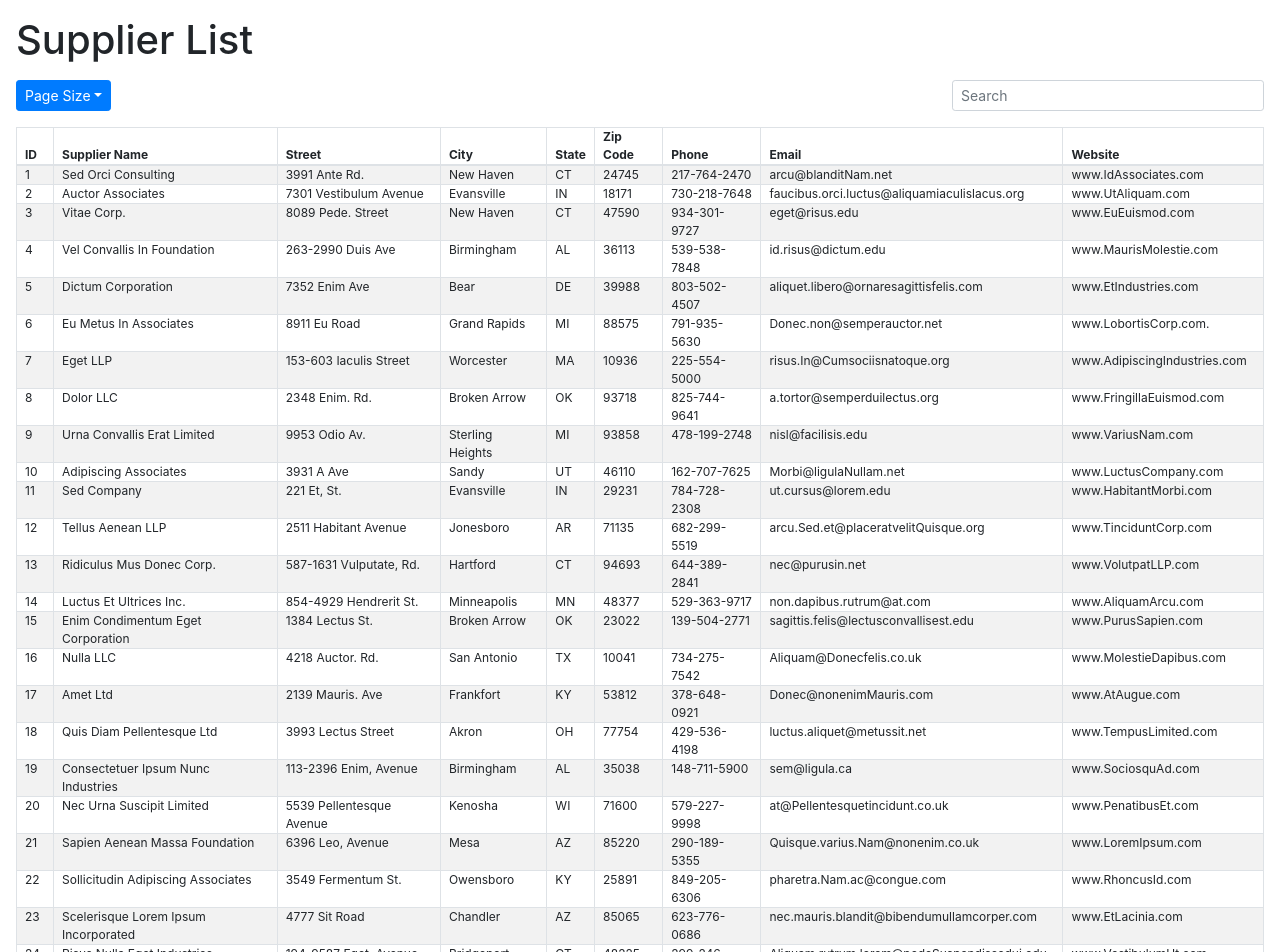
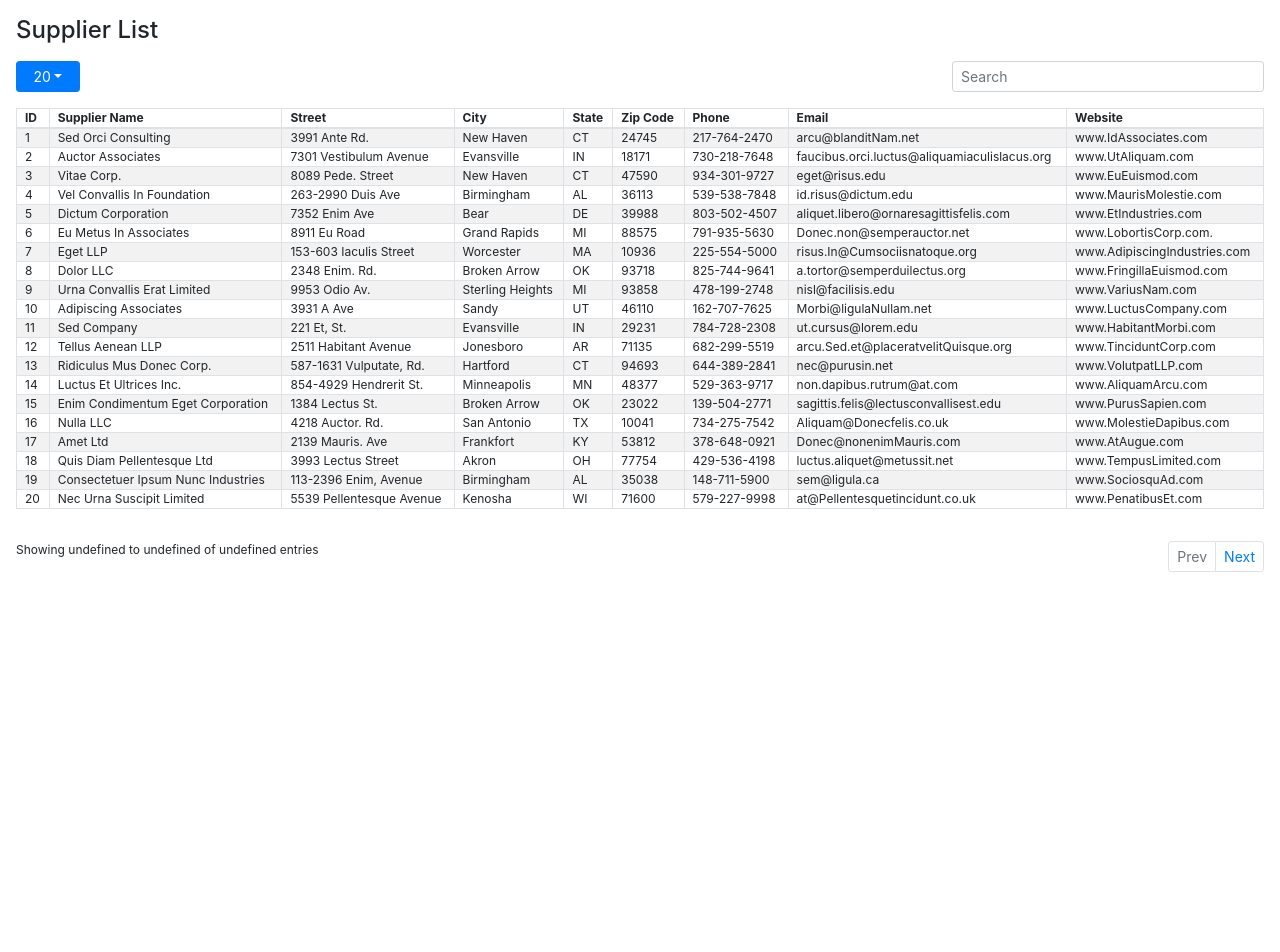
Before and after one commit to anjibman/inventory-control, a React (Create React App) app: page / in a window 1280 px wide. Shown: the top 952 px of the page. After the commit the page ends 800 px from the top, so only its background shows below. Built offline with nearby package versions, Linux system fonts and the light colour scheme.

Commit message:
make pagination work

```diff
--- a/src/data-table/DataTable.js
+++ b/src/data-table/DataTable.js
@@ -4,14 +4,17 @@ import React, {useState} from 'react';
 import suppliers from '../sample-data/suppliers';
 
 import '../supplier/supplier.css';
-import TableData from './content/TableContent';
+import TableContent from './content/TableContent';
 import TableTop from './top/TableTop';
 import TableBottom from './bottom/TableBottom';
-import TableContent from './content/TableContent';
+import TableBody from './content/body/TableBody';
 
 const DataTable = () => {
-    const DEFAULT_PAGE_SIZE = 5;
+    const DEFAULT_PAGE_SIZE = 20;
+    const DEFAULT_PAGE = 1;
+
     const [pageSize, setPageSize] = useState(DEFAULT_PAGE_SIZE);
+    const [currentPage, setCurrentPage] = useState(DEFAULT_PAGE);
 
     const data = React.useMemo(
         () => suppliers,
@@ -33,12 +36,29 @@ const DataTable = () => {
         []
     );
 
+    const handlePageSizeChange = (pageSize) => {
+        setPageSize(pageSize);
+    };
+
+    const handlePaginationChange = (currentPage) => {
+        setCurrentPage(currentPage);
+    };
+
     return (
         <div className='supplier-container'>
-            <h1>Supplier List</h1>
-            <TableTop/>
-            <TableContent columns={columns} data={data}/>
-            <TableBottom/>
+            <h4>Supplier List</h4>
+            <TableTop pageSizeHandler={handlePageSizeChange} pageSize={pageSize}/>
+            <TableContent
+                columns={columns}
+                currentPage={currentPage}
+                data={data}
+                pageSize={pageSize}
+            />
+            <TableBottom
+                pageSize={pageSize}
+                total={data.length}
+                paginationHandler={handlePaginationChange}
+            />
         </div>
     );
 };
--- a/src/data-table/bottom/PaginationBar.js
+++ b/src/data-table/bottom/PaginationBar.js
@@ -1,15 +1,39 @@
 // Unpublished Work (c) 2020 Deere & Company
 
 import React, {useState} from 'react';
+import * as PropTypes from 'prop-types';
 import {Pagination} from 'react-bootstrap';
 
 function PaginationBar(props) {
+    const [currentPage, setCurrentPage] = useState(1);
+
+    const numPages = Math.ceil(props.total / props.pageSize);
+
+    const disablePrev = currentPage === 1;
+    const disableNext = currentPage === numPages;
+
+    const handlePrev = () => {
+        const newPageNum = currentPage - 1;
+        setCurrentPage(newPageNum);
+        props.paginationHandler(newPageNum);
+    };
+
+    const handleNext = () => {
+        const newPageNum = currentPage + 1;
+        setCurrentPage(newPageNum);
+        props.paginationHandler(newPageNum);
+    };
+
     return (
-        <Pagination>
-            <Pagination.Item>{'Prev'}</Pagination.Item>
-            <Pagination.Item>{'Next'}</Pagination.Item>
+        <Pagination size="sm">
+            <Pagination.Item disabled={disablePrev} onClick={handlePrev}>{'Prev'}</Pagination.Item>
+            <Pagination.Item disabled={disableNext} onClick={handleNext}>{'Next'}</Pagination.Item>
         </Pagination>
     );
 }
 
+PaginationBar.propType = {
+    paginationHandler: PropTypes.func.isRequired
+};
+
 export default PaginationBar;
--- a/src/data-table/bottom/TableBottom.js
+++ b/src/data-table/bottom/TableBottom.js
@@ -1,20 +1,26 @@
 // Unpublished Work (c) 2020 Deere & Company
 
 import React from 'react';
+import * as PropTypes from 'prop-types';
 import TableInfo from './TableInfo';
 import PaginationBar from './PaginationBar';
+import TableBody from '../content/body/TableBody';
 
 function TableBottom(props) {
     return (
         <div className='table-bottom'>
             <TableInfo/>
-            <PaginationBar/>
+            <PaginationBar
+                pageSize={props.pageSize}
+                total={props.total}
+                paginationHandler={props.paginationHandler}
+            />
         </div>
     )
 }
 
 TableBottom.propTypes = {
-
+    paginationHandler: PropTypes.func.isRequired
 };
 
 export default TableBottom;
--- a/src/data-table/components.css
+++ b/src/data-table/components.css
@@ -1,7 +1,9 @@
 /* Length Selector Component */
-/*.length-dropdown {*/
-/*	float: left;*/
-/*}*/
+.length-dropdown {
+	> button {
+		min-width: 4rem;
+	}
+}
 
 /*.filter-group {*/
 /*	float: right;*/
--- a/src/data-table/content/TableContent.js
+++ b/src/data-table/content/TableContent.js
@@ -6,14 +6,28 @@ import TableBody from './body/TableBody';
 import {Table} from 'react-bootstrap';
 
 import '../table.css';
+import * as PropTypes from 'prop-types';
 
 function TableData(props) {
     return (
         <Table responsive striped bordered hover>
             <TableHead columns={props.columns}/>
-            <TableBody columns={props.columns} data={props.data}/>
+            <TableBody
+                columns={props.columns}
+                currentPage={props.currentPage}
+                data={props.data}
+                pageSize={props.pageSize}
+            />
         </Table>
     );
 }
 
+TableData.propTypes = {
+    columns: PropTypes.array.isRequired,
+    currentPage: PropTypes.string.isRequired,
+    data: PropTypes.array.isRequired,
+    pageStart: PropTypes.string.isRequired,
+    total: PropTypes.string.isRequired
+};
+
 export default TableData;
--- a/src/data-table/content/body/TableBody.js
+++ b/src/data-table/content/body/TableBody.js
@@ -2,17 +2,31 @@
 
 import React from 'react';
 import TableBodyRow from './TableBodyRow';
+import * as PropTypes from 'prop-types';
 
 function TableBody(props) {
+    const { columns, pageSize, currentPage, data} = props;
+    const numPages = Math.ceil(data.length / pageSize);
+    const isLastPage = currentPage === numPages;
+    const end =  isLastPage ? data.length : pageSize * currentPage;
+    const start = (currentPage - 1) * pageSize;
+
     return (
         <tbody>
         {
-            props.data.map((supplier) => {
-                return <TableBodyRow columns={props.columns} rowData={supplier} />;
+            data.slice(start, end).map((supplier) => {
+                return <TableBodyRow columns={columns} rowData={supplier} />;
             })
         }
         </tbody>
     )
 }
 
+TableBody.propTypes = {
+    columns: PropTypes.array.isRequired,
+    currentPage: PropTypes.string.isRequired,
+    data: PropTypes.array.isRequired,
+    pageStart: PropTypes.string.isRequired
+};
+
 export default TableBody;
--- a/src/data-table/top/LengthSelector.js
+++ b/src/data-table/top/LengthSelector.js
@@ -1,20 +1,31 @@
 // Unpublished Work (c) 2020 Deere & Company
 
-import React from 'react';
+import React, {useState} from 'react';
+import * as PropTypes from 'prop-types';
 import {Dropdown, DropdownButton} from 'react-bootstrap';
 
 import '../components.css';
 
 function LengthSelector(props) {
+    const [selectedPageLength, setSelectedPageLength] = useState(props.pageSize);
+
+    const handlePageSelector = (e) => {
+        setSelectedPageLength(e.target.textContent);
+        props.pageSizeHandler(e.target.textContent);
+    };
+
     return (
-        <DropdownButton title="Page Size" size="sm">
-            <Dropdown.Item href="#/action-1">5</Dropdown.Item>
-            <Dropdown.Item href="#/action-2">10</Dropdown.Item>
-            <Dropdown.Item href="#/action-3">25</Dropdown.Item>
-            <Dropdown.Item href="#/action-3">50</Dropdown.Item>
-            <Dropdown.Item href="#/action-3">All</Dropdown.Item>
+        <DropdownButton id="page-length" title={selectedPageLength} size="sm" className="length-dropdown">
+            <Dropdown.Item onClick={handlePageSelector}>20</Dropdown.Item>
+            <Dropdown.Item onClick={handlePageSelector}>50</Dropdown.Item>
+            <Dropdown.Item onClick={handlePageSelector}>100</Dropdown.Item>
+            <Dropdown.Item onClick={handlePageSelector}>All</Dropdown.Item>
         </DropdownButton>
-    )
+    );
 }
 
+LengthSelector.propTypes = {
+    pageSizeHandler: PropTypes.func.isRequired
+};
+
 export default LengthSelector;
--- a/src/data-table/top/TableTop.js
+++ b/src/data-table/top/TableTop.js
@@ -1,20 +1,21 @@
 // Unpublished Work (c) 2020 Deere & Company
 
 import React from 'react';
+import * as PropTypes from 'prop-types';
 import LengthSelector from './LengthSelector';
 import SearchBar from './SearchBar';
 
 function TableTop(props) {
     return (
         <div className='table-top'>
-            <LengthSelector/>
+            <LengthSelector pageSizeHandler={props.pageSizeHandler} pageSize={props.pageSize}/>
             <SearchBar/>
         </div>
     )
 }
 
 TableTop.propTypes = {
-
+    pageSizeHandler: PropTypes.func.isRequired
 };
 
 export default TableTop;
--- a/src/sample-data/suppliers.json
+++ b/src/sample-data/suppliers.json
@@ -1128,18 +1128,6 @@
     "website": "www.VitaeRisus.com"
   },
   {
-    "id": "FD30DF44-5F12-69B8-F2CC-F0AD6586C04D",
-    "code": 95,
-    "name": "Et Consulting",
-    "street": "3601 Vestibulum Rd.",
-    "city": "Lafayette",
-    "state": "LA",
-    "zipCode": "18421",
-    "phoneNumber": "856-970-5987",
-    "email": "Duis.mi@sociisnatoque.net",
-    "website": "www.EratCompany.com"
-  },
-  {
     "id": "FFA53808-9BF7-F8B2-143C-25F29990A4CD",
     "code": 96,
     "name": "Vestibulum Corp.",
@@ -1186,17 +1174,5 @@
     "phoneNumber": "724-234-8283",
     "email": "vel.nisl@egettinciduntdui.co.uk",
     "website": "www.ProinCompany.com"
-  },
-  {
-    "id": "B7B5425F-3F26-9C9F-D6FC-452693CB73EE",
-    "code": 100,
-    "name": "At Lacus Company",
-    "street": "2845 Parturient Road",
-    "city": "Rutland",
-    "state": "VT",
-    "zipCode": "30574",
-    "phoneNumber": "976-334-4487",
-    "email": "purus.mauris@senectus.ca",
-    "website": "www.DonecLimited.com"
   }
 ]
```
